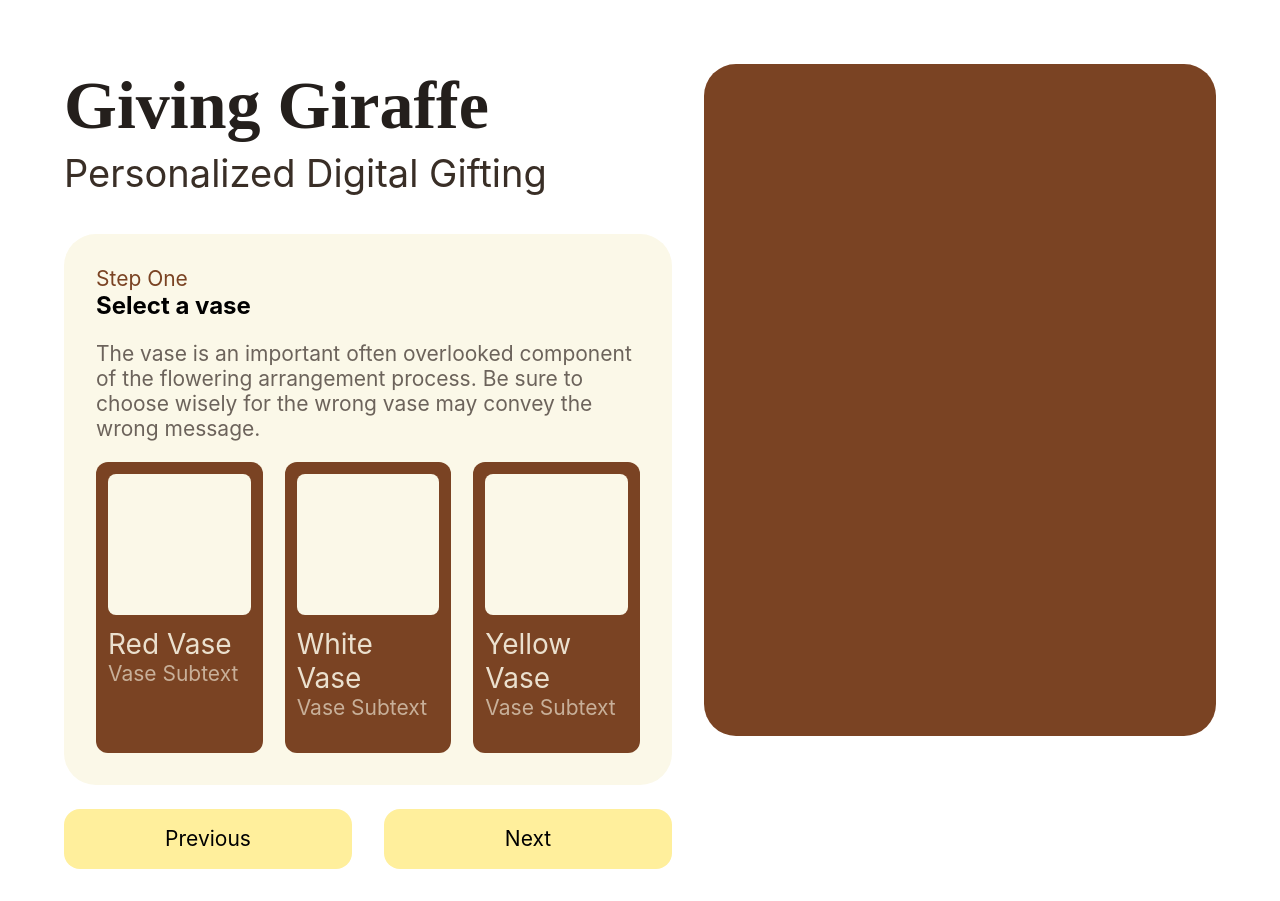
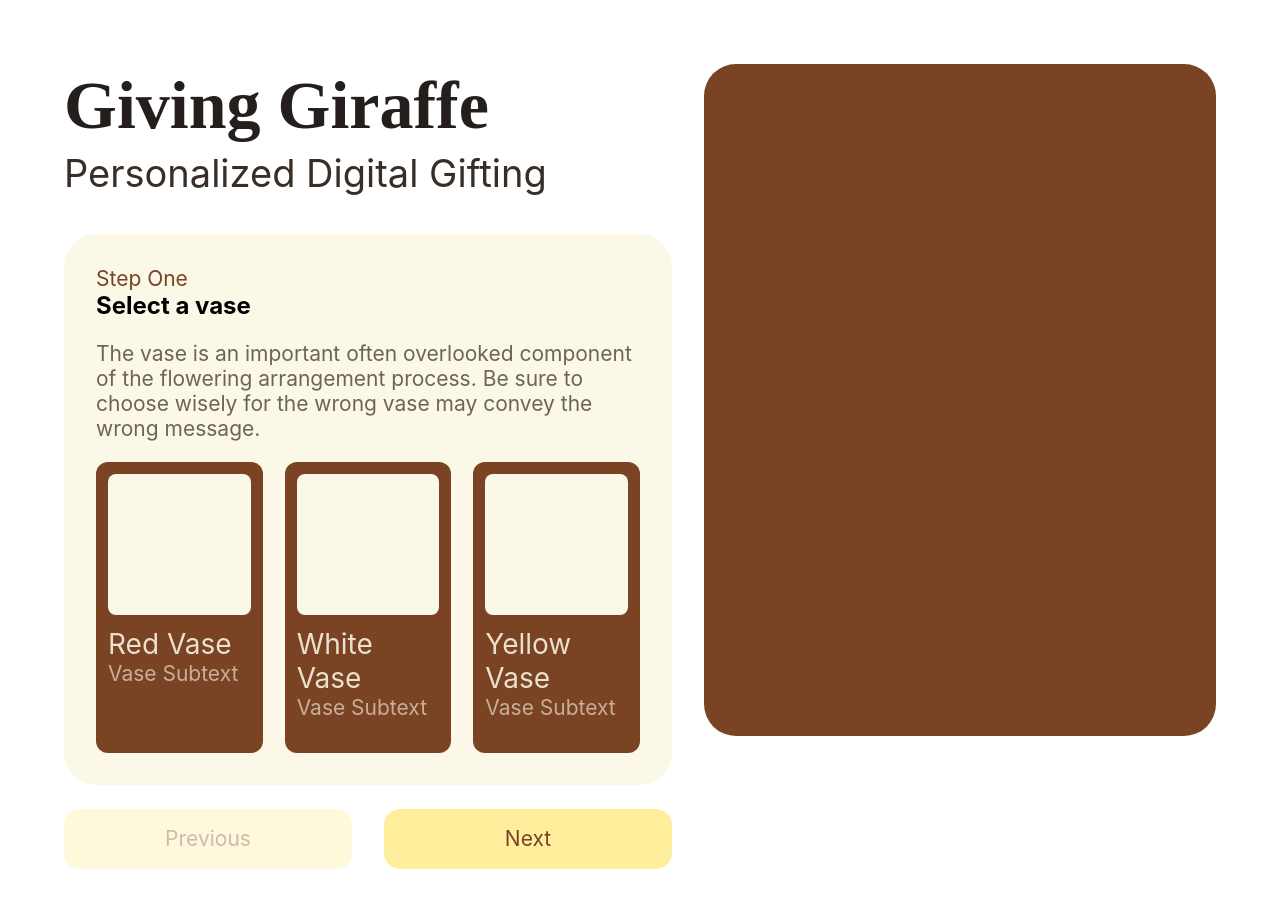
Before and after one commit to clarajeon126/giving-giraffe, a Next.js app: page / in a window 1280 px wide. Built offline with nearby package versions, Linux system fonts and the light colour scheme; a web font is replaced by a local one.

Commit message:
quick decode fix

```diff
--- a/pages/index.js
+++ b/pages/index.js
@@ -185,7 +185,9 @@ export default function Home() {
 
     const flowersUnmapped = Decoding_URL[1].split("-").map(input => {
       if(input.includes(",")) {
-        return (parseInt(input) + 1).split(",")
+        return ((input)).split(",").map(inputo => {
+          return (parseInt(inputo) + 1)
+        })
       } else{
         return (parseInt(input) + 1)
       }
@@ -382,13 +384,14 @@ export default function Home() {
         <div className={styles.information}>
 
 
-          <h2>Thank you for gifting with Giving Giraffe</h2>
+          <h2 className={styles.stepHeading}>Thank you for gifting with Giving Giraffe</h2>
 
-          <p>
+          <p className={styles.stepParagraph}>
             Amet minim mollit non deserunt ullamco est sit aliqua dolor do amet sint. Velit officia consequat duis enim velit mollit. Exercitation veniam consequat sunt nostrud amet.
           </p>
-
+          <div>
           http://GivingGiraffe.com/{URL}
+          </div>
         </div>
         </div>) : null
           }
@@ -396,7 +399,7 @@ export default function Home() {
         <div className={styles.navigation}>
           {step !== 1 ?
           (<button className={styles.Button} onClick={ () => setStep(step - 1) }>Previous</button>) :
-          (<button className={styles.Button} onClick={ () => setStep(step) }>Previous</button>)
+          (<button className={styles.ButtonOff} onClick={ () => setStep(step) }>Previous</button>)
           }
           {step !== 3 ?
           (<button className={styles.Button} onClick={ () => setStep(step + 1) }>Next</button>) :
--- a/styles/Home.module.css
+++ b/styles/Home.module.css
@@ -162,6 +162,31 @@ color: #392E26;
 	border: none;
 	font: inherit;
 	cursor: pointer;
+  color: #7A4323;
+	outline: inherit;
+  width: calc((50vw - 32px)/2 - 16px);
+  border-radius: 16px;
+}
+.ButtonOff {
+  opacity: 0.36;
+	background-color: #FFEF9C;
+	color: inherit;
+	border: none;
+	font: inherit;
+  color: #7A4323;
+	cursor: pointer;
+	outline: inherit;
+  width: calc((50vw - 32px)/2 - 16px);
+  border-radius: 16px;
+}
+
+.ButtonComplete {
+	background-color: #7A4323;
+	color: inherit;
+	border: none;
+	font: inherit;
+  color: #FFEF9C;
+	cursor: pointer;
 	outline: inherit;
   width: calc((50vw - 32px)/2 - 16px);
   border-radius: 16px;
```
